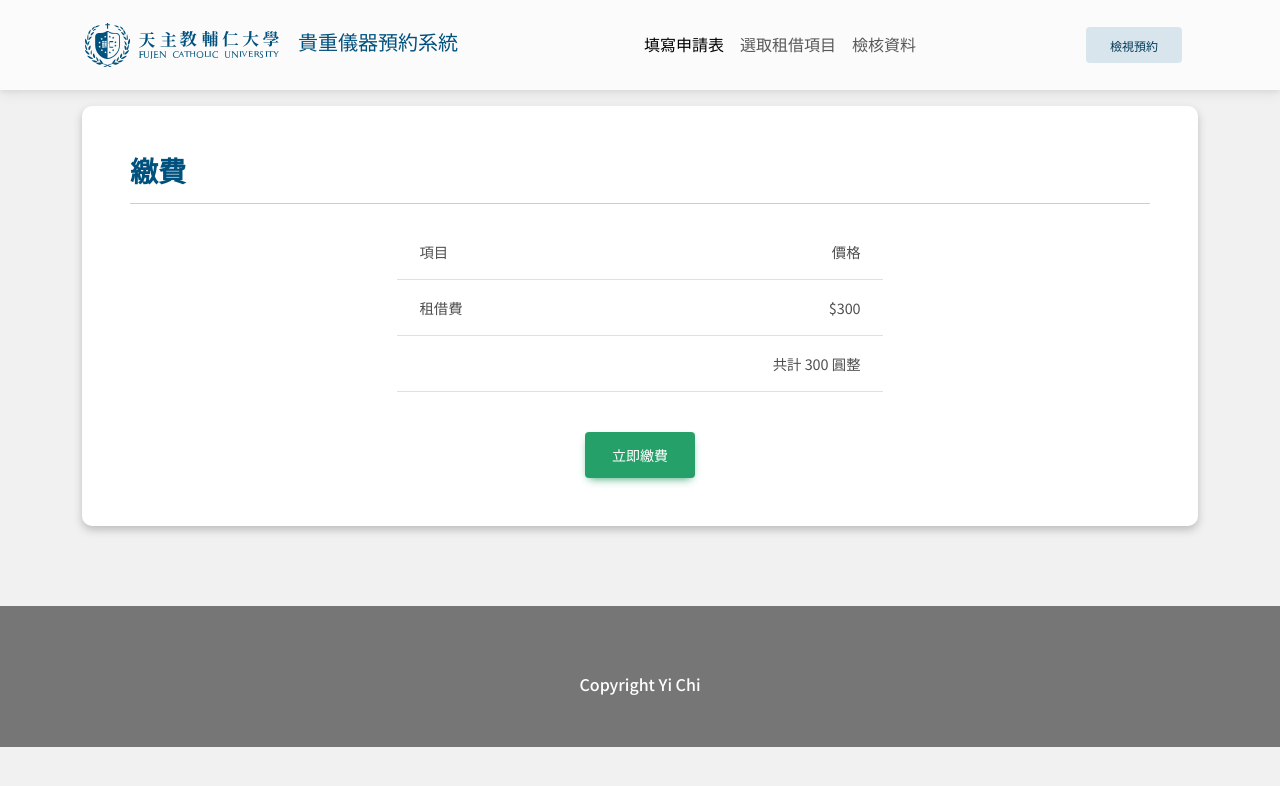
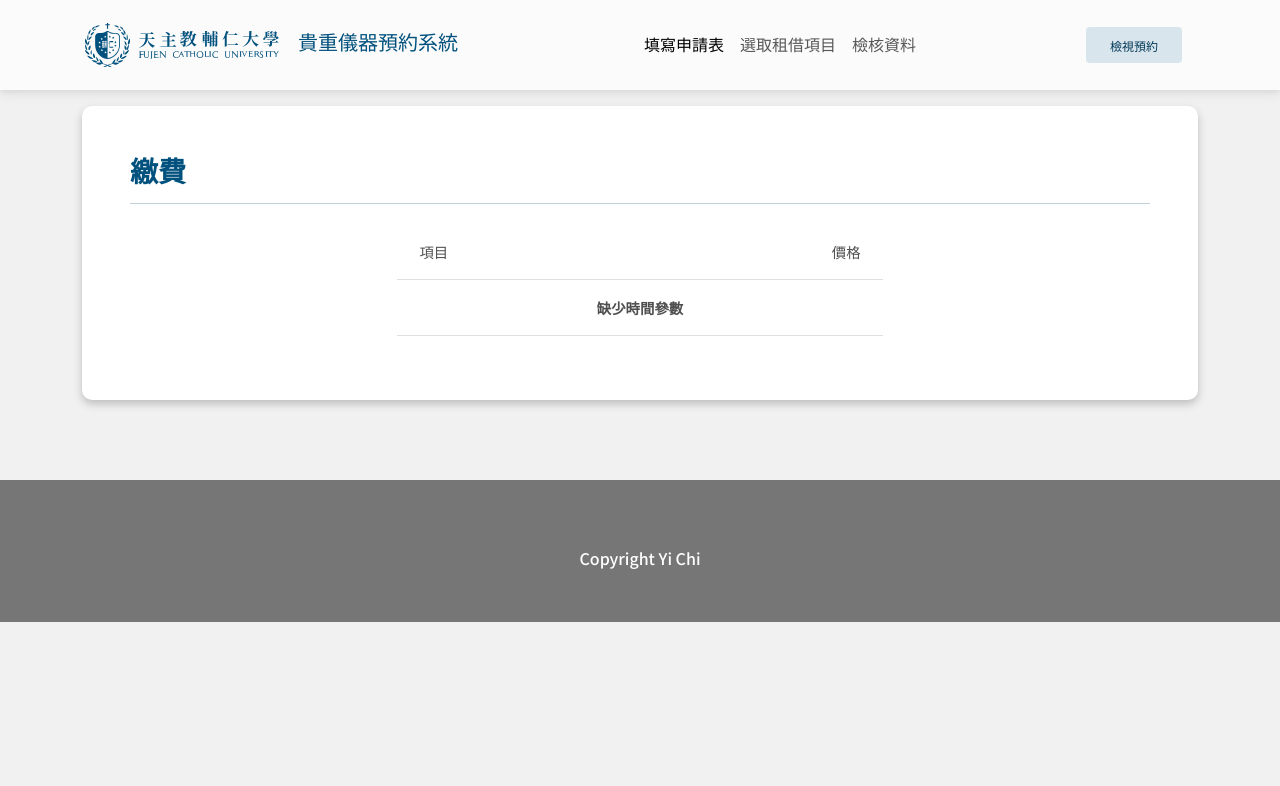
Before and after one commit to chiyi4488/WebThusPFE, a Jekyll site: the page built from pages/payment.html, in a window 1280 px wide. Shown: the top 786 px of the page. Built offline with Jekyll 4.4.1, drawn with Linux system fonts in a browser that asks for light colours; some of the changed lines change nothing that is shown.

Commit message:
Update main.js and payment.html to handle payment functionality

```diff
--- a/assets/js/main.js
+++ b/assets/js/main.js
@@ -100,7 +100,6 @@
     });
 
     const rentInfoKey = 'rentInfoList';
-
     function saveRentInfo(date, timeSlots, reason) {
         const rentInfoList = JSON.parse(localStorage.getItem(rentInfoKey)) || [];
         const newRentInfo = {
@@ -112,7 +111,7 @@
         rentInfoList.push(newRentInfo);
         saveData(rentInfoKey, JSON.stringify(rentInfoList));
         clearData(['step1Item', 'step2phone', 'step2Date', 'step2Reason', 'step2Time']);
-        window.location.href = '/payment/';
+        window.location.href = '/payment/?time=' + encodeURIComponent(date);
     }
 });
 
@@ -125,7 +124,7 @@
         const tbody = $('#rentInfoTableBody');
         tbody.empty();
         rentInfoList.forEach(info => {
-            const statusBadge = getStatusBadge(info.status);
+            const statusBadge = getStatusBadge(info.status, info.date);
             const row = `
                 <tr>
                     <td>${info.date}</td>
@@ -139,13 +138,13 @@
         });
     }
 
-    function getStatusBadge(status) {
+    function getStatusBadge(status, timeParam) {
         let badgeClass = '';
         let badgeText = '';
         switch (status) {
             case '尚未繳費':
                 badgeClass = 'badge-warning';
-                badgeText = `<a class="link-warning" href="/payment">尚未繳費</a>`;
+                badgeText = `<a class="link-warning" href="/payment?time=${encodeURIComponent(timeParam)}">尚未繳費</a>`;
                 break;
             case '預約成功':
                 badgeClass = 'badge-primary';
@@ -165,6 +164,75 @@
 
     loadRentInfo();
 });
+
+// payment
+$(document).ready(function () {
+    const urlParams = new URLSearchParams(window.location.search);
+    const timeParam = urlParams.get('time');
+    const tableBody = $('#paymentTableBody');
+
+    if (timeParam) {
+        const rentInfoKey = 'rentInfoList';
+        const rentInfoList = JSON.parse(localStorage.getItem(rentInfoKey)) || [];
+        const orderIndex = rentInfoList.findIndex(info => info.date === timeParam);
+
+        if (orderIndex !== -1) {
+            const order = rentInfoList[orderIndex];
+            if (order.status === '尚未繳費') {
+                let totalPrice = 0;
+                order.timeSlots.forEach(timeSlot => {
+                    const row = `
+                        <tr>
+                            <td>${timeSlot}</td>
+                            <td style="text-align: right;">$300</td>
+                        </tr>
+                    `;
+                    tableBody.append(row);
+                    totalPrice += 300;
+                });
+
+                const totalRow = `
+                    <tr>
+                        <td colspan="2" style="text-align: right;">共計 ${totalPrice} 圓整</td>
+                    </tr>
+                `;
+                tableBody.append(totalRow);
+
+                $('#paymentButton').click(function () {
+                    // 更新訂單狀態為預約成功
+                    rentInfoList[orderIndex].status = '預約成功';
+                    localStorage.setItem(rentInfoKey, JSON.stringify(rentInfoList));
+                    window.location.href = '/payment/';
+                });
+            } else {
+                const row = `
+                    <tr>
+                        <td colspan="2" style="text-align: center; font-weight: bold;">訂單已經繳費</td>
+                    </tr>
+                `;
+                tableBody.append(row);
+                $('#paymentButton').hide();
+            }
+        } else {
+            const row = `
+                <tr>
+                    <td colspan="2" style="text-align: center; font-weight: bold;">找不到相應的訂單</td>
+                </tr>
+            `;
+            tableBody.append(row);
+            $('#paymentButton').hide();
+        }
+    } else {
+        const row = `
+            <tr>
+                <td colspan="2" style="text-align: center; font-weight: bold;">缺少時間參數</td>
+            </tr>
+        `;
+        tableBody.append(row);
+        $('#paymentButton').hide();
+    }
+});
+
 
 
 
--- a/pages/payment.html
+++ b/pages/payment.html
@@ -17,22 +17,15 @@
                         <th scope="col" style="text-align: right;">價格</th>
                     </tr>
                 </thead>
-                <tbody>
-                    <tr>
-                        <td>租借費</td>
-                        <td style="text-align: right;">$300</td>
-                    </tr>
-                    <tr>
-                        <td colspan="2" style="text-align: right;">共計 300 圓整</td>
-                    </tr>
-
+                <tbody id="paymentTableBody">
+                    <!-- 訂單資訊將在這裡顯示 -->
                 </tbody>
             </table>
         </div>
     </div>
     <div class="row">
         <div class="col center mx-auto">
-            <a href="/payment/" class="btn btn-success btn-lg mt-4" data-mdb-ripple-init>立即繳費</a>
+            <button class="btn btn-success btn-lg mt-4" id="paymentButton" data-mdb-ripple-init>立即繳費</button>
         </div>
     </div>
 </div>
```
